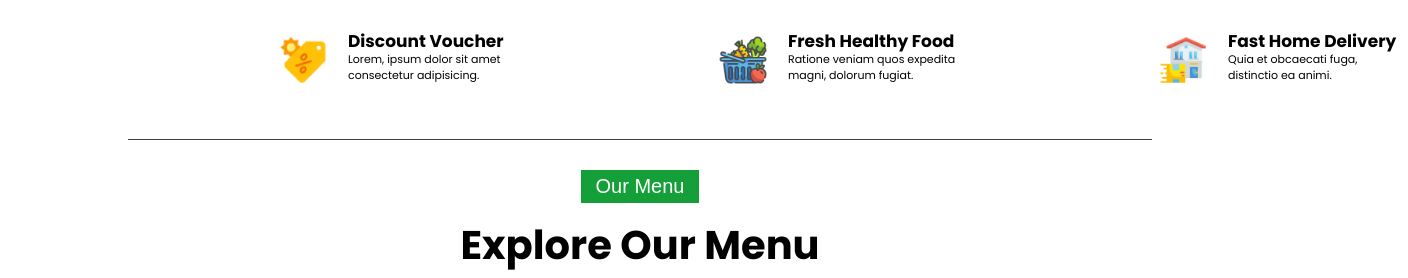
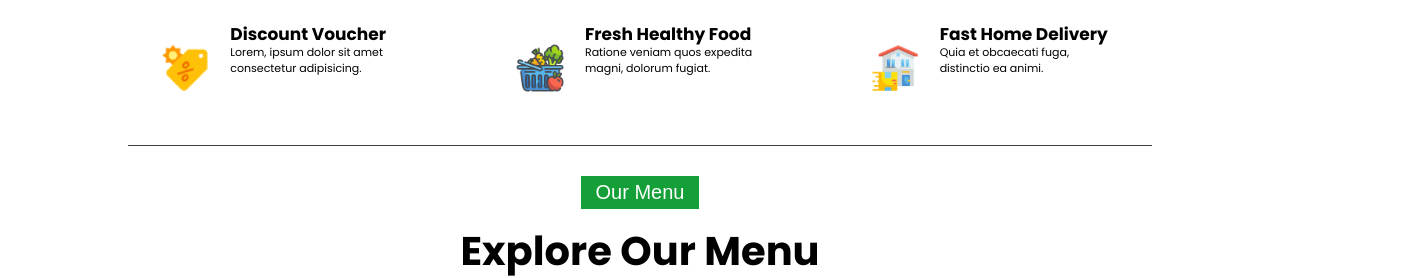
Before and after one commit to anirudha-8/Restaurant-Website, a plain HTML site: page index.html in a window 1280 px wide. Shown: the part 540-818 px from the top of the page, 1408 px wide, since content can reach past the window. Drawn offline with Linux system fonts and the light colour scheme.

Commit message:
final fixes for responsiveness

```diff
--- a/src/style.css
+++ b/src/style.css
@@ -11,12 +11,9 @@
 *,
 *::before,
 *::after {
-	box-sizing: border-box;
-}
-
-* {
 	margin: 0;
 	padding: 0;
+	box-sizing: border-box;
 }
 
 html {
@@ -139,7 +136,6 @@ p {
 
 /* FEATURE SECTION STYLING */
 .features-container {
-	margin: 2rem 0;
 }
 
 .feature {
@@ -237,6 +233,10 @@ h3 {
 	.feature-content p {
 		font-size: 1.1rem;
 		text-align: left;
+	}
+	.feature-icon {
+		margin-top: 3rem;
+		margin-left: -15rem;
 	}
 }
 
```
